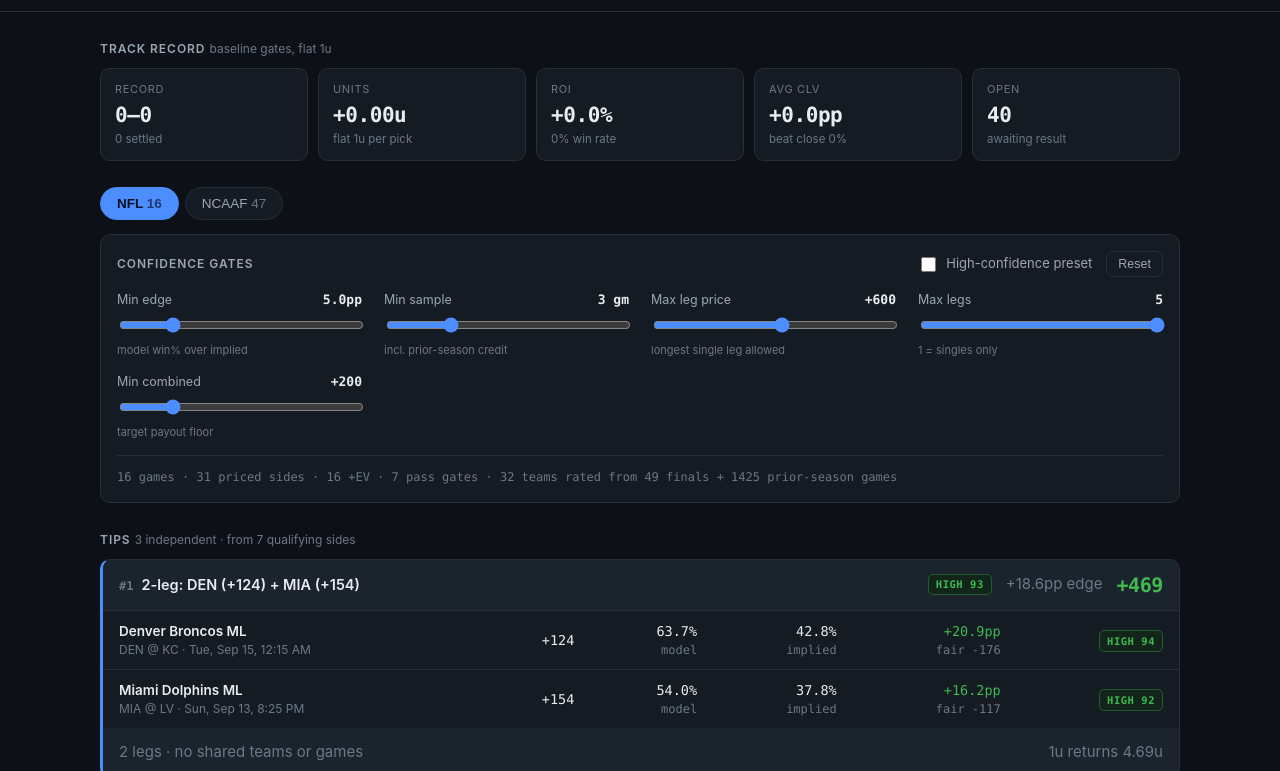
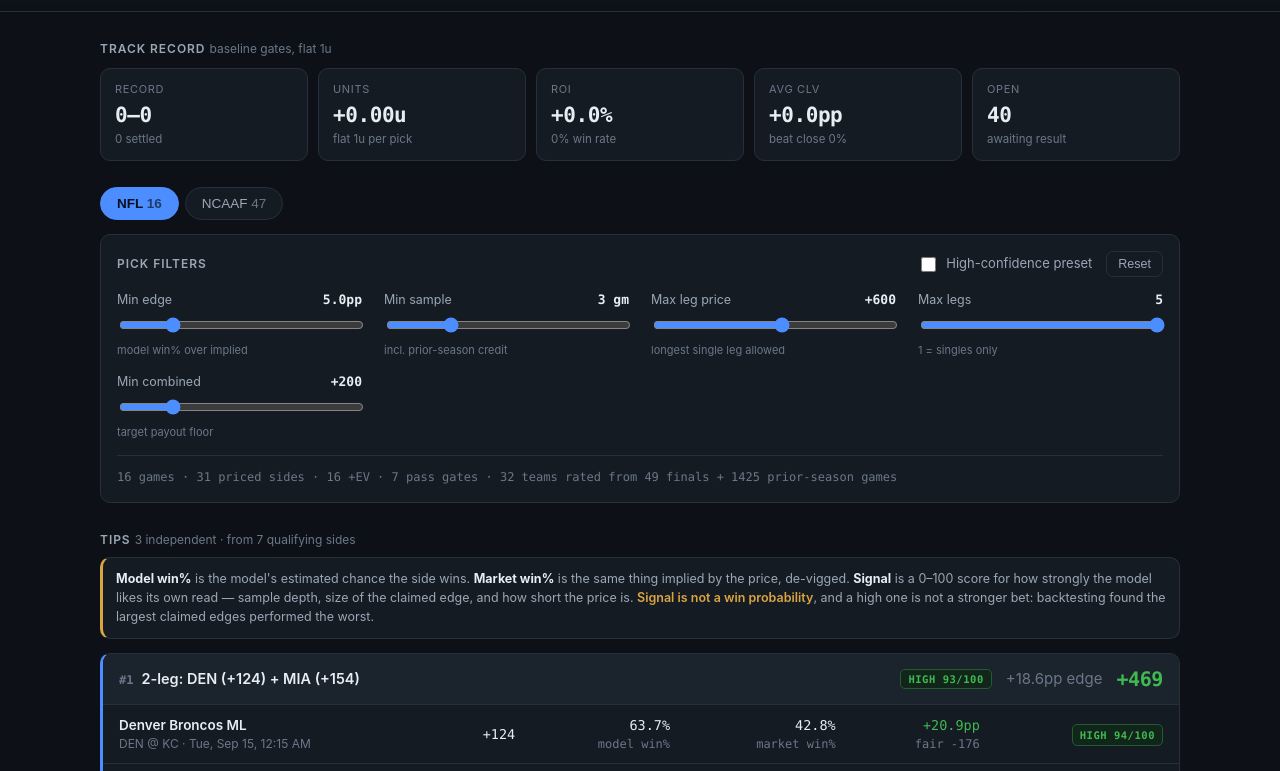
Before and after one commit to Kosmo87/football-200-picks, a plain HTML site: page public/index.html in a window 1280 px wide. Shown: the part 63-834 px from the top of the page. Drawn offline with Linux system fonts and the light colour scheme.

Commit message:
Stop the signal score reading as a win percentage
A bare "94" sat between two percentages on every tip card, so it looked
like a third one. It is a 0-100 composite of sample depth, claimed edge
and price shortness -- not a probability, and on the same card the actual
model win estimate was 63.7%.

Renders as "HIGH 94/100" everywhere, the column is Signal rather than
Conf, and the probability columns say "model win%" and "market win%" so
the three numbers can't be confused. Adds a legend on the tips section
noting a high signal is not a stronger bet, since backtesting found the
largest claimed edges performed worst.

Display only -- selection logic untouched and parity still passes.

Co-Authored-By: Claude Opus 5 (1M context) <noreply@anthropic.com>
Claude-Session: https://claude.ai/code/session_01UA2QGoKTt6KYdeMkEyMLt1

```diff
--- a/public/app.js
+++ b/public/app.js
@@ -257,7 +257,13 @@ function kickoffLabel(iso) {
 
 function confBadge(score) {
   const label = confidenceLabel(score);
-  return `<span class="badge ${label.toLowerCase()}">${label} ${Math.round(score)}</span>`;
+  // Always "/100": a bare number next to two percentages reads as a third one,
+  // and this score is not a probability.
+  return (
+    `<span class="badge ${label.toLowerCase()}" title="Signal score, not a win ` +
+    `probability. Combines sample depth (40), claimed edge (35) and how short ` +
+    `the price is (25).">${label} ${Math.round(score)}/100</span>`
+  );
 }
 
 // --------------------------------------------------------------------------
@@ -395,8 +401,8 @@ function renderTips() {
           <div class="lg-game">${l.matchup}${l.neutral ? " · neutral" : ""} · ${kickoffLabel(l.kickoff)}</div>
         </td>
         <td class="num">${fmtOdds(l.odds)}</td>
-        <td class="num">${fmtPct(l.model_prob)}<div class="lg-game">model</div></td>
-        <td class="num">${fmtPct(l.implied_prob)}<div class="lg-game">implied</div></td>
+        <td class="num">${fmtPct(l.model_prob)}<div class="lg-game">model win%</div></td>
+        <td class="num">${fmtPct(l.implied_prob)}<div class="lg-game">market win%</div></td>
         <td class="num pos">${fmtPP(l.edge_pp)}<div class="lg-game">fair ${fmtOdds(l.fair_odds)}</div></td>
         <td class="num">${confBadge(l.confidence)}</td>`;
       body.appendChild(tr);
--- a/public/index.html
+++ b/public/index.html
@@ -15,7 +15,7 @@
       <span class="brand-mark">+200</span>
       <div>
         <h1>Football Tip Engine</h1>
-        <p class="sub">Elo model vs market implied odds &middot; confidence-gated +EV</p>
+        <p class="sub">Elo model vs market prices &middot; a model under evaluation, not advice</p>
       </div>
     </div>
     <div class="freshness">
@@ -36,7 +36,7 @@
 
   <section class="panel controls">
     <div class="controls-head">
-      <h2 class="section-title">Confidence gates</h2>
+      <h2 class="section-title">Pick filters</h2>
       <div class="controls-actions">
         <label class="toggle">
           <input type="checkbox" id="preset-high">
@@ -51,6 +51,12 @@
 
   <section>
     <h2 class="section-title">Tips <span class="note" id="tips-note"></span></h2>
+    <p class="legend"><strong>Model win%</strong> is the model's estimated chance the
+    side wins. <strong>Market win%</strong> is the same thing implied by the price,
+    de-vigged. <strong>Signal</strong> is a 0–100 score for how strongly the model
+    likes its own read — sample depth, size of the claimed edge, and how short the
+    price is. <em>Signal is not a win probability</em>, and a high one is not a
+    stronger bet: backtesting found the largest claimed edges performed the worst.</p>
     <div id="tips" class="tips"></div>
   </section>
 
@@ -67,9 +73,9 @@
         <thead>
           <tr>
             <th>Game</th><th>Kickoff</th><th>Side</th><th class="num">Odds</th>
-            <th class="num">Model</th><th class="num">Implied</th>
+            <th class="num">Model win%</th><th class="num">Market win%</th>
             <th class="num">Edge</th><th class="num">Fair</th>
-            <th class="num">Sample</th><th class="num">Conf</th>
+            <th class="num">Sample</th><th class="num">Signal</th>
           </tr>
         </thead>
         <tbody></tbody>
--- a/public/styles.css
+++ b/public/styles.css
@@ -131,6 +131,14 @@ body {
   font: 12px/1.5 var(--mono); color: var(--ink-faint);
 }
 
+.legend {
+  margin: -2px 0 14px; padding: 11px 13px; font-size: 12.5px; line-height: 1.55;
+  color: var(--ink-dim); background: var(--panel); border: 1px solid var(--line);
+  border-left: 3px solid var(--warn); border-radius: var(--radius);
+}
+.legend strong { color: var(--ink); }
+.legend em { color: var(--warn); font-style: normal; font-weight: 600; }
+
 /* ---- tips ---- */
 .tips { display: grid; gap: 12px; }
 .tip {
```
